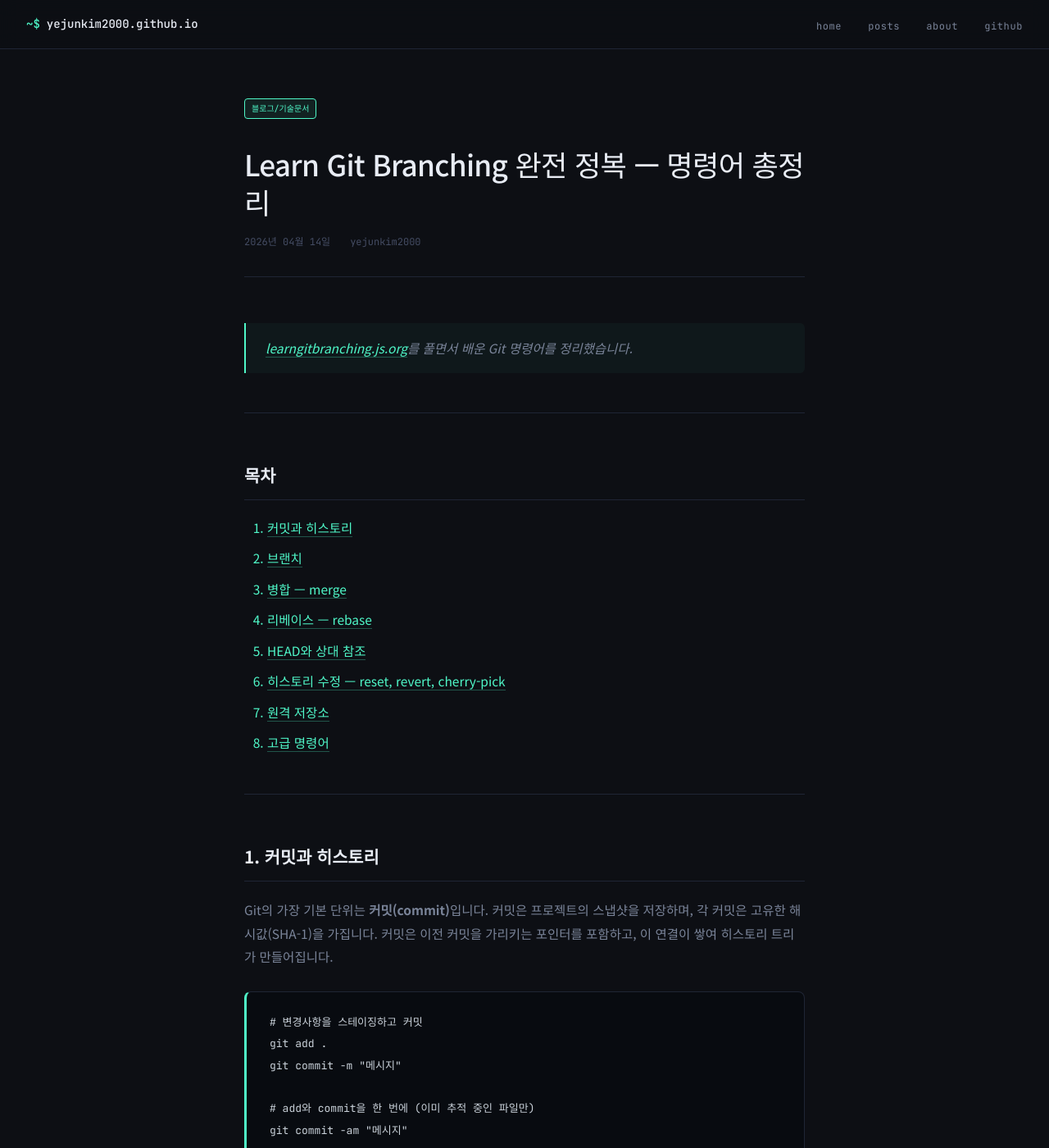
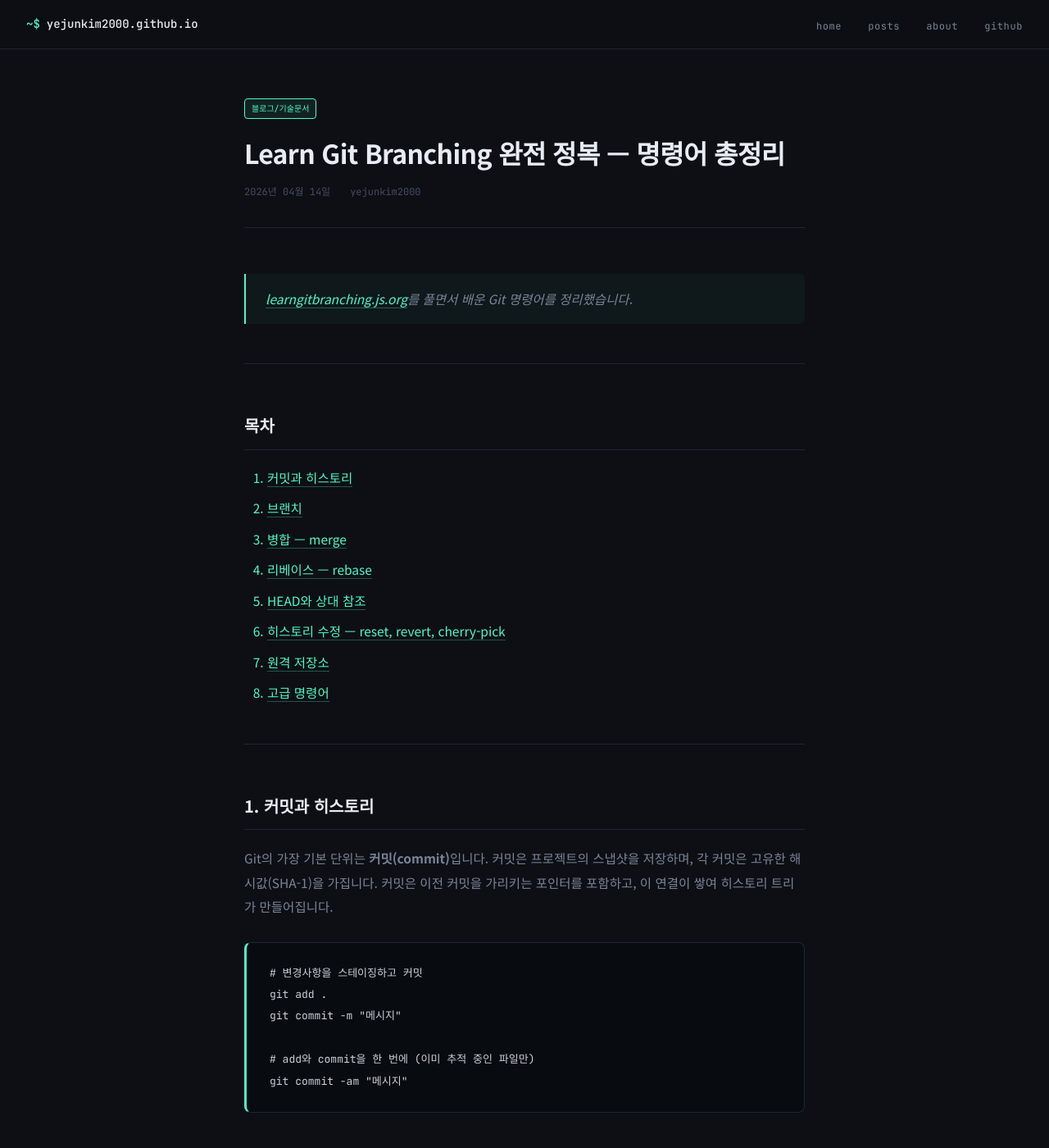
Before and after one commit to yejunkim2000/yejunkim2000.github.io, a Jekyll site: the page built from _posts/2026-04-14-git-branching.md, in a window 1280 px wide and 1400 px high. Shown: the whole window at 82% size. Built offline with Jekyll 4.4.1, drawn with Linux system fonts in a browser that asks for light colours.

Commit message:
Update main.css

```diff
--- a/assets/css/main.css
+++ b/assets/css/main.css
@@ -88,7 +88,7 @@
 
 /* ── HERO ── */
 .hero {
-  padding: 6rem 2rem 4rem;
+  padding: 6rem 3rem 4rem;
   max-width: 900px;
   margin: 0 auto;
   position: relative;
@@ -136,7 +136,7 @@
 .section {
   max-width: 900px;
   margin: 0 auto;
-  padding: 2rem 2rem 4rem;
+  padding: 2rem 3rem 4rem;
 }
 
 .section-header {
@@ -229,7 +229,7 @@
   color: var(--text-muted);
 }
 
-/* ── POSTS ── */
+/* ── POSTS 목록 ── */
 .posts-list { display: flex; flex-direction: column; gap: 1px; }
 
 .post-item {
@@ -252,11 +252,13 @@
   white-space: nowrap;
 }
 
+/* 목록에서 보이는 제목 크기 — 작게 고정 */
 .post-title {
   font-size: 15px;
   color: var(--text-primary);
   font-weight: 400;
   transition: color 0.2s;
+  line-height: 1.5;
 }
 
 .post-item:hover .post-title { color: var(--accent-teal); }
@@ -277,359 +279,32 @@
 .tag-purple { color: var(--accent-purple); border-color: var(--accent-purple); background: rgba(160,79,247,0.08); }
 .tag-green  { color: var(--accent-green);  border-color: var(--accent-green);  background: rgba(106,247,79,0.08); }
 
-/* ── POST CONTENT ── */
-.post-layout {
-  max-width: 740px;
-  margin: 0 auto;
-  padding: 3rem 2rem 6rem;
-}
-
-.post-header { margin-bottom: 3rem; padding-bottom: 2rem; border-bottom: 1px solid var(--border); }
-
-.post-header .post-tag { display: inline-block; margin-bottom: 1rem; }
-
-.post-header h1 {
-  font-size: clamp(1.5rem, 4vw, 2.2rem);
-  font-weight: 500;
-  line-height: 1.3;
-  margin-bottom: 1rem;
-}
-
-.post-meta {
-  font-family: var(--mono);
-  font-size: 12px;
-  color: var(--text-muted);
-  display: flex;
-  gap: 1.5rem;
-}
-
-.post-body { color: var(--text-secondary); }
-
-.post-body h2 {
-  font-size: 1.3rem;
-  font-weight: 500;
-  color: var(--text-primary);
-  margin: 2.5rem 0 1rem;
-  padding-bottom: 0.5rem;
-  border-bottom: 1px solid var(--border);
-}
-
-.post-body h3 {
-  font-size: 1.1rem;
-  font-weight: 500;
-  color: var(--text-primary);
-  margin: 2rem 0 0.75rem;
-}
-
-.post-body p { margin-bottom: 1.25rem; }
-
-.post-body code {
-  font-family: var(--mono);
-  font-size: 13px;
-  background: var(--bg-card);
-  border: 1px solid var(--border);
-  padding: 2px 6px;
-  border-radius: 4px;
-  color: var(--accent-teal);
-}
-
-.post-body pre {
-  background: var(--bg-card);
-  border: 1px solid var(--border);
-  border-radius: 8px;
-  padding: 1.5rem;
-  overflow-x: auto;
-  margin: 1.5rem 0;
-}
-
-.post-body pre code {
-  background: none;
-  border: none;
-  padding: 0;
-  font-size: 13px;
-  color: var(--text-primary);
-}
-
-.post-body a { color: var(--accent-teal); text-decoration: none; }
-.post-body a:hover { text-decoration: underline; }
-
-.post-body blockquote {
-  border-left: 2px solid var(--accent-teal);
-  padding-left: 1.25rem;
-  margin: 1.5rem 0;
-  color: var(--text-muted);
-  font-style: italic;
-}
-
-/* ── FOOTER ── */
-footer {
-  border-top: 1px solid var(--border);
-  padding: 2rem;
-  text-align: center;
-  font-family: var(--mono);
-  font-size: 11px;
-  color: var(--text-muted);
-}
-
-footer a { color: var(--text-muted); }
-footer a:hover { color: var(--text-secondary); }
-
-/* ── ABOUT ── */
-.about-layout {
-  max-width: 740px;
-  margin: 0 auto;
-  padding: 4rem 2rem;
-}
-
-.about-avatar {
-  width: 72px; height: 72px;
-  border-radius: 50%;
-  border: 2px solid var(--border-bright);
-  margin-bottom: 2rem;
-  background: var(--bg-card);
-  display: flex; align-items: center; justify-content: center;
-  font-family: var(--mono);
-  font-size: 22px;
-  color: var(--accent-teal);
-}
-
-.about-name {
-  font-family: var(--mono);
-  font-size: 1.5rem;
-  font-weight: 500;
-  color: var(--text-primary);
-  margin-bottom: 0.5rem;
-}
-
-.about-bio {
-  color: var(--text-secondary);
-  margin-bottom: 2rem;
-  max-width: 500px;
-}
-
-.skill-list {
-  display: flex;
-  flex-wrap: wrap;
-  gap: 0.5rem;
-  margin-bottom: 2rem;
-}
-
-.skill-tag {
-  font-family: var(--mono);
-  font-size: 11px;
-  padding: 4px 10px;
-  border: 1px solid var(--border);
-  border-radius: 4px;
-  color: var(--text-secondary);
-}
-
-/* Responsive */
-@media (max-width: 640px) {
-  .post-item { grid-template-columns: 1fr; gap: 0.5rem; }
-  .post-date { display: none; }
-  nav { padding: 0 1rem; }
-  .hero, .section { padding-left: 1rem; padding-right: 1rem; }
-}
-/* ── 전체 콘텐츠 마진 ── */
-.post-layout {
-  max-width: 740px;
-  margin: 0 auto;
-  padding: 3rem 3rem 6rem;  /* 좌우 패딩 늘림 */
-}
-
-@media (max-width: 640px) {
-  .post-layout {
-    padding: 2rem 1.5rem 4rem;
-  }
-}
-
-/* ── 코드 블록 스타일 ── */
-.post-body pre {
-  background: #0a0c10;
-  border: 1px solid #2a3250;
-  border-left: 3px solid var(--accent-teal);
-  border-radius: 8px;
-  padding: 1.5rem 1.75rem;
-  overflow-x: auto;
-  margin: 1.75rem 0;
-  position: relative;
-}
-
-/* 언어 라벨 */
-.post-body pre[class*="language-"]::before {
-  content: attr(class);
-  position: absolute;
-  top: 0.5rem;
-  right: 0.75rem;
-  font-family: var(--mono);
-  font-size: 10px;
-  color: var(--text-muted);
-  letter-spacing: 0.08em;
-  text-transform: uppercase;
-}
-
-.post-body pre code {
-  background: none;
-  border: none;
-  padding: 0;
-  font-size: 13px;
-  line-height: 1.75;
-  color: var(--text-primary);
-}
-
-/* 인라인 코드 */
-.post-body code {
-  font-family: var(--mono);
-  font-size: 13px;
-  background: rgba(79, 247, 200, 0.08);
-  border: 1px solid rgba(79, 247, 200, 0.2);
-  padding: 2px 7px;
-  border-radius: 4px;
-  color: var(--accent-teal);
-}
-
-/* ── 문단 간격 ── */
-.post-body p {
-  margin-bottom: 1.5rem;
-  line-height: 1.85;
-  color: var(--text-secondary);
-}
-
-/* ── 헤딩 간격 ── */
-.post-body h2 {
-  font-size: 1.35rem;
-  font-weight: 500;
-  color: var(--text-primary);
-  margin: 3rem 0 1.25rem;
-  padding-bottom: 0.6rem;
-  border-bottom: 1px solid var(--border);
-}
-
-.post-body h3 {
-  font-size: 1.1rem;
-  font-weight: 500;
-  color: var(--text-primary);
-  margin: 2.25rem 0 0.85rem;
-}
-
-/* ── 표 스타일 ── */
-.post-body table {
-  width: 100%;
-  border-collapse: collapse;
-  margin: 1.75rem 0;
-  font-size: 14px;
-}
-
-.post-body th {
-  font-family: var(--mono);
-  font-size: 11px;
-  letter-spacing: 0.08em;
-  text-transform: uppercase;
-  color: var(--text-muted);
-  background: rgba(42, 50, 80, 0.3);
-  padding: 0.75rem 1rem;
-  border-bottom: 1px solid var(--border-bright);
-  text-align: left;
-}
-
-.post-body td {
-  padding: 0.7rem 1rem;
-  border-bottom: 1px solid var(--border);
-  color: var(--text-secondary);
-  vertical-align: top;
-}
-
-.post-body tr:hover td {
-  background: rgba(255, 255, 255, 0.02);
-}
-
-/* ── 인용 블록 ── */
-.post-body blockquote {
-  border-left: 2px solid var(--accent-teal);
-  background: rgba(79, 247, 200, 0.04);
-  padding: 1rem 1.25rem;
-  margin: 1.75rem 0;
-  border-radius: 0 6px 6px 0;
-  color: var(--text-secondary);
-  font-style: italic;
-}
-
-/* ── 목록 스타일 ── */
-.post-body ul,
-.post-body ol {
-  padding-left: 1.5rem;
-  margin: 1rem 0 1.5rem;
-  color: var(--text-secondary);
-}
-
-.post-body li {
-  margin-bottom: 0.5rem;
-  line-height: 1.75;
-}
-
-.post-body li::marker {
-  color: var(--accent-teal);
-}
-
-/* ── 구분선 ── */
-.post-body hr {
-  border: none;
-  border-top: 1px solid var(--border);
-  margin: 2.5rem 0;
-}
-
-/* ── 섹션 헤더 좌우 여백 개선 ── */
-.section {
-  max-width: 900px;
-  margin: 0 auto;
-  padding: 2rem 3rem 4rem;
-}
-
-@media (max-width: 640px) {
-  .section {
-    padding: 1.5rem 1.5rem 3rem;
-  }
-}
-
-/* ── hero 좌우 여백 ── */
-.hero {
-  padding: 6rem 3rem 4rem;
-  max-width: 900px;
-  margin: 0 auto;
-}
-
-@media (max-width: 640px) {
-  .hero {
-    padding: 3rem 1.5rem 2rem;
-  }
-}
-/* ────────────────────────────────
-   POST LAYOUT — 마진 & 가독성
-──────────────────────────────── */
-
+/* ── POST 글 내부 레이아웃 ── */
 .post-layout {
   max-width: 780px;
   margin: 0 auto;
   padding: 3.5rem 3rem 6rem;
 }
 
-@media (max-width: 768px) {
-  .post-layout { padding: 2rem 1.5rem 4rem; }
-}
-
-/* 포스트 헤더 */
+/* 글 내부 헤더 */
 .post-header {
   margin-bottom: 3.5rem;
   padding-bottom: 2rem;
   border-bottom: 1px solid var(--border);
 }
 
-.post-title {
-  font-size: clamp(1.5rem, 4vw, 2.2rem);
-  font-weight: 500;
+.post-header .post-tag {
+  display: inline-block;
+  margin-bottom: 1.25rem;
+}
+
+/* 글 내부 제목 — 크게 */
+.post-header h1 {
+  font-size: clamp(1.4rem, 3vw, 2rem);
+  font-weight: 600;
   line-height: 1.35;
   color: var(--text-primary);
-  margin: 0.75rem 0 1rem;
+  margin-bottom: 1rem;
   letter-spacing: -0.02em;
 }
 
@@ -641,21 +316,19 @@
   gap: 1.5rem;
 }
 
-/* 본문 기본 */
+/* ── POST 본문 ── */
 .post-body {
   color: var(--text-secondary);
   font-size: 15.5px;
   line-height: 1.9;
 }
 
-/* 문단 */
 .post-body p {
   margin-bottom: 1.6rem;
 }
 
-/* h2 */
 .post-body h2 {
-  font-size: 1.3rem;
+  font-size: 1.25rem;
   font-weight: 600;
   color: var(--text-primary);
   margin: 3.5rem 0 1.25rem;
@@ -663,7 +336,6 @@
   border-bottom: 1px solid var(--border);
 }
 
-/* h3 */
 .post-body h3 {
   font-size: 1.05rem;
   font-weight: 600;
@@ -671,9 +343,8 @@
   margin: 2.5rem 0 0.85rem;
 }
 
-/* h4 */
 .post-body h4 {
-  font-size: 0.95rem;
+  font-size: 0.9rem;
   font-weight: 600;
   color: var(--text-secondary);
   margin: 1.75rem 0 0.5rem;
@@ -790,7 +461,7 @@
 
 .post-body a:hover { border-color: var(--accent-teal); }
 
-/* 포스트 하단 뒤로가기 */
+/* 뒤로가기 */
 .post-footer {
   margin-top: 4rem;
   padding-top: 2rem;
@@ -808,16 +479,77 @@
 
 .back-btn:hover { color: var(--text-secondary); }
 
-/* 메인/카테고리 페이지 좌우 마진 */
-.hero {
-  padding: 6rem 3rem 4rem;
+/* ── FOOTER ── */
+footer {
+  border-top: 1px solid var(--border);
+  padding: 2rem;
+  text-align: center;
+  font-family: var(--mono);
+  font-size: 11px;
+  color: var(--text-muted);
 }
 
-.section {
-  padding: 2rem 3rem 4rem;
+footer a { color: var(--text-muted); }
+footer a:hover { color: var(--text-secondary); }
+
+/* ── ABOUT ── */
+.about-layout {
+  max-width: 740px;
+  margin: 0 auto;
+  padding: 4rem 2rem;
 }
 
+.about-avatar {
+  width: 72px; height: 72px;
+  border-radius: 50%;
+  border: 2px solid var(--border-bright);
+  margin-bottom: 2rem;
+  background: var(--bg-card);
+  display: flex; align-items: center; justify-content: center;
+  font-family: var(--mono);
+  font-size: 22px;
+  color: var(--accent-teal);
+}
+
+.about-name {
+  font-family: var(--mono);
+  font-size: 1.5rem;
+  font-weight: 500;
+  color: var(--text-primary);
+  margin-bottom: 0.5rem;
+}
+
+.about-bio {
+  color: var(--text-secondary);
+  margin-bottom: 2rem;
+  max-width: 500px;
+}
+
+.skill-list {
+  display: flex;
+  flex-wrap: wrap;
+  gap: 0.5rem;
+  margin-bottom: 2rem;
+}
+
+.skill-tag {
+  font-family: var(--mono);
+  font-size: 11px;
+  padding: 4px 10px;
+  border: 1px solid var(--border);
+  border-radius: 4px;
+  color: var(--text-secondary);
+}
+
+/* ── Responsive ── */
 @media (max-width: 768px) {
+  .post-layout { padding: 2rem 1.5rem 4rem; }
   .hero  { padding: 3rem 1.5rem 2rem; }
   .section { padding: 1.5rem 1.5rem 3rem; }
 }
+
+@media (max-width: 640px) {
+  .post-item { grid-template-columns: 1fr; gap: 0.5rem; }
+  .post-date { display: none; }
+  nav { padding: 0 1rem; }
+}
```
